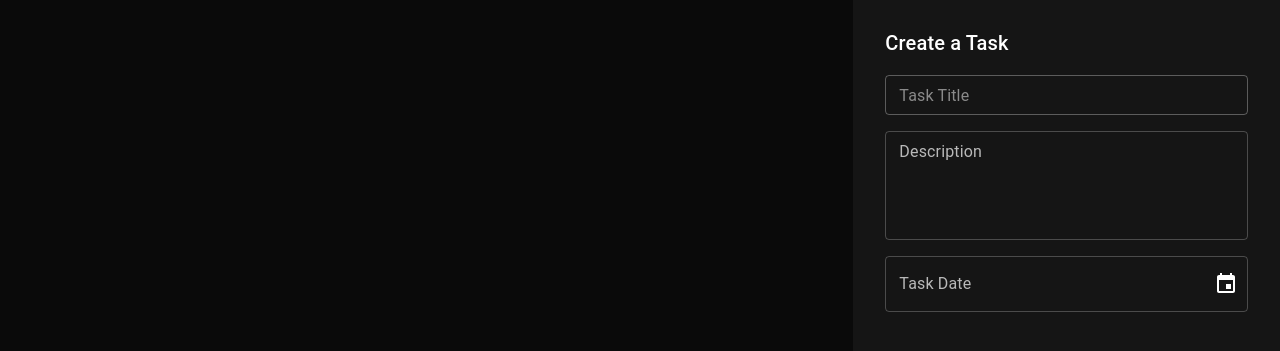
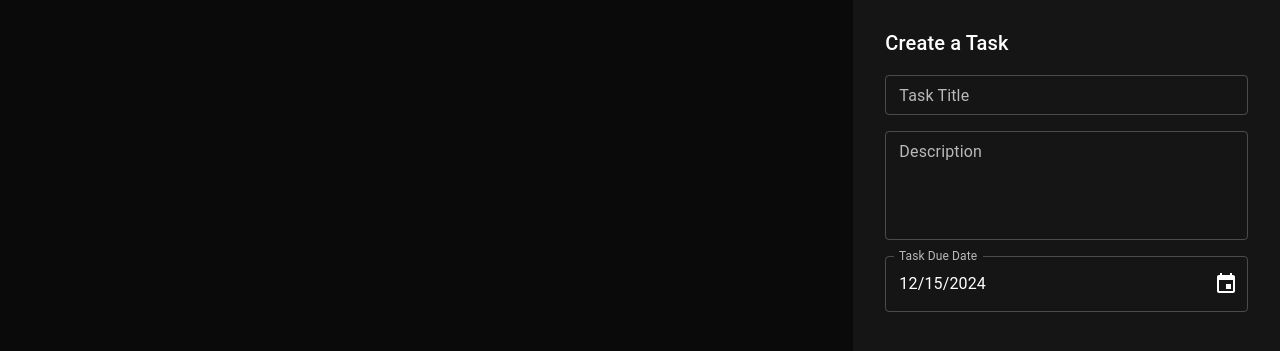
Before and after one commit to Geetha-RK/PersonalTaskManager-client, a React (Vite) app: page / in a window 1280 px wide. Shown: the part 315-666 px from the top of the page. Built offline with nearby package versions, Linux system fonts and the light colour scheme.

Commit message:
Add Dynamic prop types for Date field

```diff
--- a/src/components/CreateTaskForm/CreateTaskForm.tsx
+++ b/src/components/CreateTaskForm/CreateTaskForm.tsx
@@ -21,10 +21,10 @@
 
             {/* {Stack component form MUI will help to give spacing between the components within.} */}
             <Stack sx={{ width: '100%' }} spacing={2}>
-                <TaskTitleField disabled/>
+                <TaskTitleField />
                 <TaskDescriptionField/>
 
-                <TaskDateField/>
+                <TaskDateField />
                 {/* Task Status and Priority*/}
             </Stack>
         </Box>
--- /dev/null
+++ b/src/components/CreateTaskForm/Interfaces/IDateField.ts
@@ -0,0 +1,6 @@
+import { IDisabled } from './IDisabled';
+
+export interface IDateField extends IDisabled {
+    value?: Date | null;
+    onChange?: (date: Date | null) => void;
+}
--- a/src/components/CreateTaskForm/_taskDateField.tsx
+++ b/src/components/CreateTaskForm/_taskDateField.tsx
@@ -1,24 +1,34 @@
-import { FC, ReactElement,useState } from 'react';
+import { FC, ReactElement } from 'react';
 //npm i @mui/x-date/pickers from mui for date picker field
 //npm i date-fns
 import { AdapterDateFns } from '@mui/x-date-pickers/AdapterDateFns';
 import { LocalizationProvider } from '@mui/x-date-pickers/LocalizationProvider';
 import { DesktopDatePicker } from '@mui/x-date-pickers/DesktopDatePicker';
 import { TextField } from '@mui/material';
+import { IDateField } from './Interfaces/IDateField';
+import PropTypes from 'prop-types';
 
-export const TaskDateField: FC = ():ReactElement => {
+export const TaskDateField: FC<IDateField> = (
+    props,
+):ReactElement => {
     //state for Desktop Date Picker
-    const [date,setDate] = useState<Date | null>(null);
+
+    //Destructure the props and give default values
+    const { value = new Date(),
+                    disabled=false,
+                    onChange=(date)=>console.log(date) } = props;
+
     return (
         <>
             <LocalizationProvider
                 dateAdapter={AdapterDateFns}
             >
                 <DesktopDatePicker
-                    label="Task Date"
+                    label="Task Due Date"
                     inputFormat="dd/MM/yyyy"
-                    value={date}
-                    onChange={(newValue)=>setDate(newValue)}
+                    value={value}
+                    onChange={onChange}
+                    disabled={disabled}
                     renderInput={(params)=>(
                                             <TextField{...params}/>
                                     )}/>
@@ -26,3 +36,9 @@
         </>
     )
 }
+
+TaskDateField.propTypes = {
+    disabled: PropTypes.bool,
+    onChange:PropTypes.func,
+    value:PropTypes.instanceOf(Date),
+}
```
